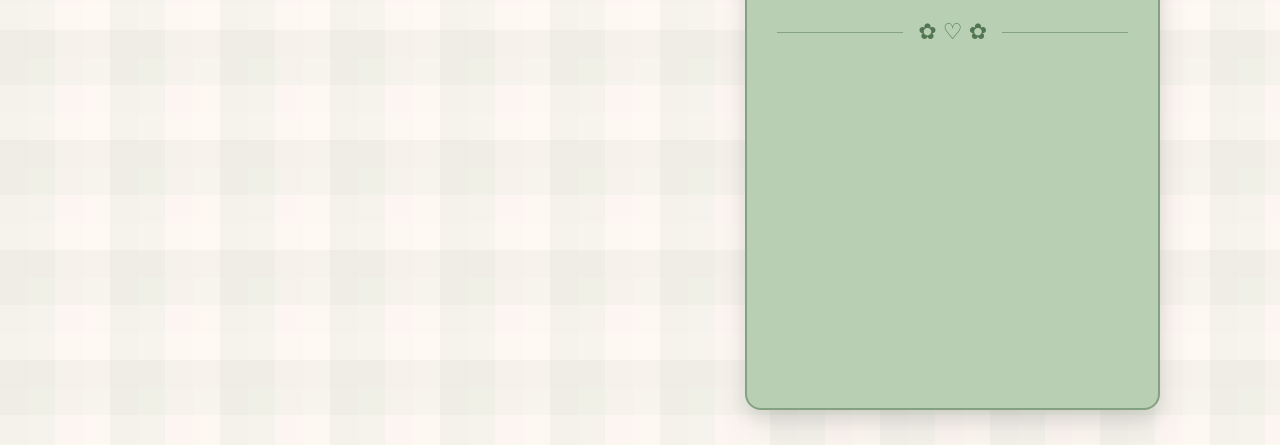
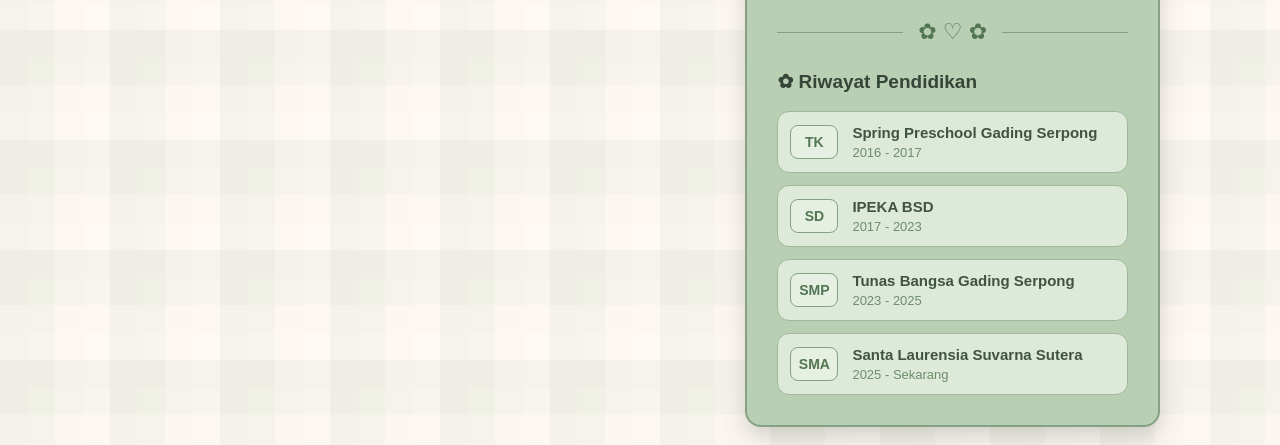
Before and after one commit to nopnov/AOP-DT-Novena, a plain HTML site: page karyn.html in a window 1280 px wide. Shown: the part 740-1185 px from the top of the page. Drawn offline with Linux system fonts and the light colour scheme; a web font is replaced by a local one.

Commit message:
Update karyn.html

```diff
--- a/karyn.html
+++ b/karyn.html
@@ -21,7 +21,7 @@
             <div class="karyn-photo-container">
 
                 <a href="novena.html" class="karyn-photo-link">
-                    <img src="images/karkar1.jpg"
+                    <img src="images/karcar.jpg"
                          alt="Foto Karyn"
                          class="karyn-photo">
                 </a>
@@ -116,10 +116,61 @@
 
 </div>
 
+
 <div class="karyn-bottom-decoration">
     <span>✿ ♡ ✿</span>
 </div>
 
+<div class="karyn-education">
+
+    <h3>✿ Riwayat Pendidikan</h3>
+
+
+<div class="karyn-education-list">
+
+    <div class="karyn-education-item">
+        <span class="karyn-education-level">TK</span>
+        <div class="karyn-education-info">
+            <span class="karyn-education-school">
+                Spring Preschool Gading Serpong
+            </span>
+            <span class="karyn-education-year">2016 - 2017</span>
+        </div>
+    </div>
+
+    <div class="karyn-education-item">
+        <span class="karyn-education-level">SD</span>
+        <div class="karyn-education-info">
+            <span class="karyn-education-school">
+                IPEKA BSD
+            </span>
+            <span class="karyn-education-year">2017 - 2023</span>
+        </div>
+    </div>
+
+    <div class="karyn-education-item">
+        <span class="karyn-education-level">SMP</span>
+        <div class="karyn-education-info">
+            <span class="karyn-education-school">
+                Tunas Bangsa Gading Serpong
+            </span>
+            <span class="karyn-education-year">2023 - 2025</span>
+        </div>
+    </div>
+
+    <div class="karyn-education-item">
+        <span class="karyn-education-level">SMA</span>
+        <div class="karyn-education-info">
+            <span class="karyn-education-school">
+                Santa Laurensia Suvarna Sutera
+            </span>
+            <span class="karyn-education-year">2025 - Sekarang</span>
+        </div>
+    </div>
+
+</div>
+
+    </div>
             </section>
 
         </main>
```
